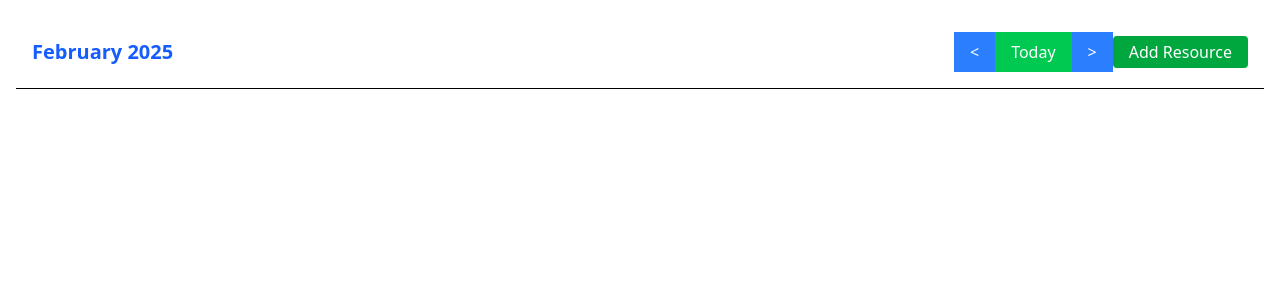
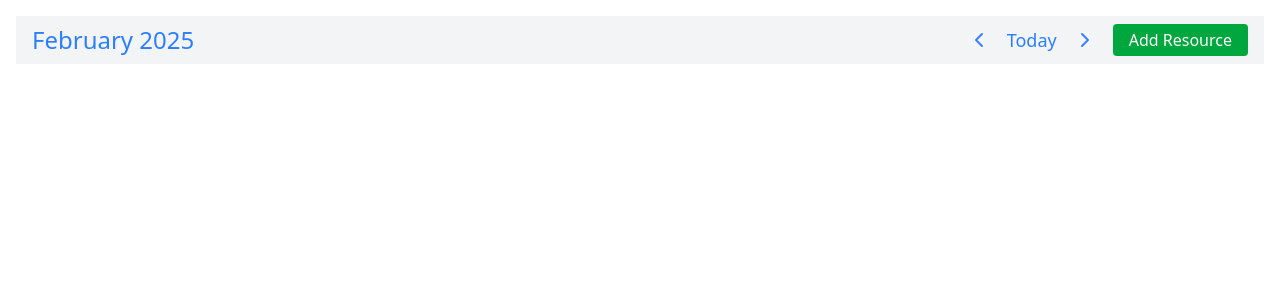
Before and after one commit to Aman-Singh-Kushwaha/resource-timeline, a React (Vite) app: page / in a window 1280 px wide. Shown: the top 300 px of the page. Built offline with nearby package versions, Linux system fonts and the light colour scheme.

Commit message:
calendarnav done

```diff
--- a/package.json
+++ b/package.json
@@ -11,7 +11,9 @@
   },
   "dependencies": {
     "@tailwindcss/vite": "^4.0.3",
+    "date-fns": "^4.1.0",
     "dayjs": "^1.11.13",
+    "lucide-react": "^0.474.0",
     "react": "^19.0.0",
     "react-datepicker": "^8.0.0",
     "react-dom": "^19.0.0",
--- a/src/components/CalendarNav.jsx
+++ b/src/components/CalendarNav.jsx
@@ -1,25 +1,26 @@
 import React, {useState, useContext} from 'react';
 import { CalendarContext } from '../context/CalendarContext';
-import dayjs from 'dayjs';
+import { ChevronLeftIcon, ChevronRightIcon } from 'lucide-react';
+import { format } from 'date-fns';
 import CalendarDialog from './CalenderDialog';
 
 
 const CalendarNav = () => {
   const { currentMonth, setCurrentMonth, setCurrentDate } = useContext (CalendarContext);
 
-  const [isDialogOpen, setIsDialogOpen] = useState(false);
+  const [isDatepickerOpen, setIsDatepickerOpen] = useState(false);
   const handleMonthClick = () => {
-    setIsDialogOpen(true);
-  }
-  const handleDialogClose = () => {
-    setIsDialogOpen(false);
+    setIsDatepickerOpen(!isDatepickerOpen);
   }
 
-  const handleDateSelect = (date) => {
-    setCurrentMonth(new Date(date.getFullYear(), date.getMonth(), 1));
-    setCurrentDate(date);
 
-    setIsDialogOpen(false);
+  const handleMonthSelect = (date) => {
+    if (date){
+      setCurrentMonth(new Date(date.getFullYear(), date.getMonth(), 1));
+      setCurrentDate(date);
+    }
+
+    setIsDatepickerOpen(false);
   }
 
   // for month toggle button trio
@@ -37,24 +38,38 @@ const CalendarNav = () => {
   };
 
   return (
-    <div className="flex justify-between items-center p-4 border-b">
-      <div className="cursor-pointer" onClick={handleMonthClick}>
-        <h2 className="text-xl font-bold text-blue-600">
-          {dayjs(currentMonth).format("MMMM YYYY")}
-        </h2>
+    <div className="flex justify-between items-center bg-gray-100 py-2 px-4 w-full sticky top-0 z-40">
+      {/* Left wala calender */}
+      <div className="relative">
+        <button
+          className="text-2xl font-regular text-blue-500 hover:opacity-70"
+          onClick={() => handleMonthClick()}
+        >
+          {format(currentMonth, "MMMM yyyy")}
+        </button>
+        {isDatepickerOpen && (
+          <CalendarDialog
+            isOpen={isDatepickerOpen}
+            selectedMonth={currentMonth}
+            onSelectMonth={handleMonthSelect}
+          />
+        )}
       </div>
 
-      <div className='flextems-center gap-2'>
-        <button className="px-4 py-2 bg-blue-500 hover:bg-blue-600 text-white"onClick={handlePrev}>
-          {'<'}
+      {/* Right wala part */}
+      <div className="flex space-x-4 items-center">
+        <button onClick={handlePrev}>
+          <ChevronLeftIcon color="rgb(59 130 246)" className="hover:opacity-70" />
         </button>
-        <button className="px-4 py-2 bg-green-500 hover:bg-green-600 text-white" onClick={handleToday}>
+        <button
+          className="bg-none text-lg text-blue-500 hover:opacity-70 font-medium"
+          onClick={handleToday}
+        >
           Today
         </button>
-        <button className="px-4 py-2 bg-blue-500 hover:bg-blue-600 text-white" onClick={handleNext}>
-          {'>'}
+        <button onClick={handleNext}>
+          <ChevronRightIcon color="rgb(59 130 246)" className="hover:opacity-70" />
         </button>
-
         <button
           onClick={() => console.log("Add Resource clicked")}
           className="px-4 py-1 bg-green-600 text-white rounded hover:bg-green-700"
@@ -62,12 +77,7 @@ const CalendarNav = () => {
           Add Resource
         </button>
       </div>
-      <CalendarDialog
-        isOpen={isDialogOpen}
-        onClose={handleDialogClose}
-        selectedDate={currentMonth}
-        onSelectDate={handleDateSelect}
-      />
+
     </div>
   );
 };
--- a/src/components/CalenderDialog.jsx
+++ b/src/components/CalenderDialog.jsx
@@ -2,27 +2,22 @@ import React from 'react';
 import ReactDatePicker from 'react-datepicker';
 import 'react-datepicker/dist/react-datepicker.css';
 
-const CalendarDialog = ({isOpen, onClose, selectedDate, onSelectDate}) => {
+const CalendarDialog = ({isOpen, selectedMonth, onSelectMonth}) => {
   if (!isOpen) return null;
 
   return (
-    <div className="fixed inset-0 flex items-centre justify-center bg-black bg-opacity-50 z-50">
-      <div className="bg-white p-4 rounded shadow-md">
-        <ReactDatePicker
-          selected={selectedDate}
-          onChange={date => onSelectDate(date)}
-          inline
-          showMonthYearPicker
-        />
-        <button
-          onClick={onClose}
-          className="mt-4 px-4 py-2 bg-blue-600 text-white rounded hover:bg-blue-700"
-        >
-          Close
-        </button>
-      </div>
+    <div className="absolute z-50 mt-2" style={{ width: '250px' }}>
+      <div className="w-0 h-0 border-l-8 border-r-8 border-b-8 border-transparent border-b-gray-300 mx-auto"></div>
+      <ReactDatePicker
+        selected={selectedMonth}
+        dateFormat="MMMM/yyyy"
+        onChange={(date) => onSelectMonth(date)}
+        inline
+        showMonthYearPicker
+      />
+
     </div>
-  )
-}
+  );
+};
 
 export default CalendarDialog;
```
Also changed, not shown: 1 other file (tests, documents, lock files or other folders).
